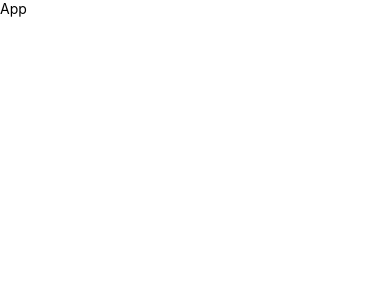
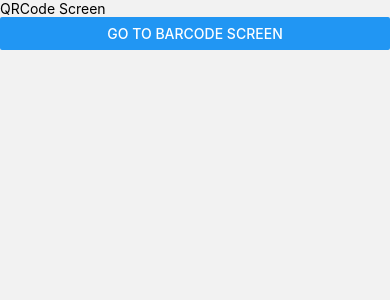
Before and after one commit to MuhammadRomanKhan717/QRcodeScanner, a React Native app: screen /QRCodeScreen in a window 390 px wide. Shown: the top 300 px of the page. Built offline with nearby package versions, Linux system fonts and the light colour scheme.

Commit message:
set the stack navigation

```diff
--- a/App.tsx
+++ b/App.tsx
@@ -1,12 +1,10 @@
-import {Text, View} from 'react-native';
+// App.tsx
+
 import React from 'react';
+import AppNavigation from './src/navigations/AppNavigation';
 
 const App = () => {
-  return (
-    <View>
-      <Text>App</Text>
-    </View>
-  );
+  return <AppNavigation />;
 };
 
 export default App;
--- /dev/null
+++ b/src/navigations/AppNavigation.tsx
@@ -0,0 +1,30 @@
+import React from 'react';
+import {createNativeStackNavigator} from '@react-navigation/native-stack';
+import {NavigationContainer} from '@react-navigation/native';
+
+import {RootStackParamList} from './appNavigation.type';
+import BarCodeScreen from '../screens/BarCodeScreen';
+import QRCodeScreen from '../screens/QRCodeScreen';
+
+const Stack = createNativeStackNavigator<RootStackParamList>();
+
+const AppNavigation = () => {
+  return (
+    <NavigationContainer>
+      <Stack.Navigator initialRouteName="BarCodeScreen">
+        <Stack.Screen
+          name="BarCodeScreen"
+          component={BarCodeScreen}
+          options={{headerShown: false}} // Hide header for BarCodeScreen
+        />
+        <Stack.Screen
+          name="QRCodeScreen"
+          component={QRCodeScreen}
+          options={{headerShown: false}} // Hide header for QRCodeScreen
+        />
+      </Stack.Navigator>
+    </NavigationContainer>
+  );
+};
+
+export default AppNavigation;
--- /dev/null
+++ b/src/screens/BarCodeScreen.tsx
@@ -0,0 +1,16 @@
+import React from 'react';
+import {View, Text, Button} from 'react-native';
+
+const BarCodeScreen = ({navigation}: any) => {
+  return (
+    <View>
+      <Text>BarCode Screen</Text>
+      <Button
+        title="Go to QRCode Screen"
+        onPress={() => navigation.navigate('QRCodeScreen')}
+      />
+    </View>
+  );
+};
+
+export default BarCodeScreen;
--- /dev/null
+++ b/src/screens/QRCodeScreen.tsx
@@ -0,0 +1,16 @@
+import React from 'react';
+import {View, Text, Button} from 'react-native';
+
+const QRCodeScreen = ({navigation}: any) => {
+  return (
+    <View>
+      <Text>QRCode Screen</Text>
+      <Button
+        title="Go to BarCode Screen"
+        onPress={() => navigation.navigate('BarCodeScreen')}
+      />
+    </View>
+  );
+};
+
+export default QRCodeScreen;
```
Also changed, not shown: package.json (+7 -2 lines), src/navigations/appNavigation.type.ts (added, +21 -0 lines), 1 other file (tests, documents, lock files or other folders).
